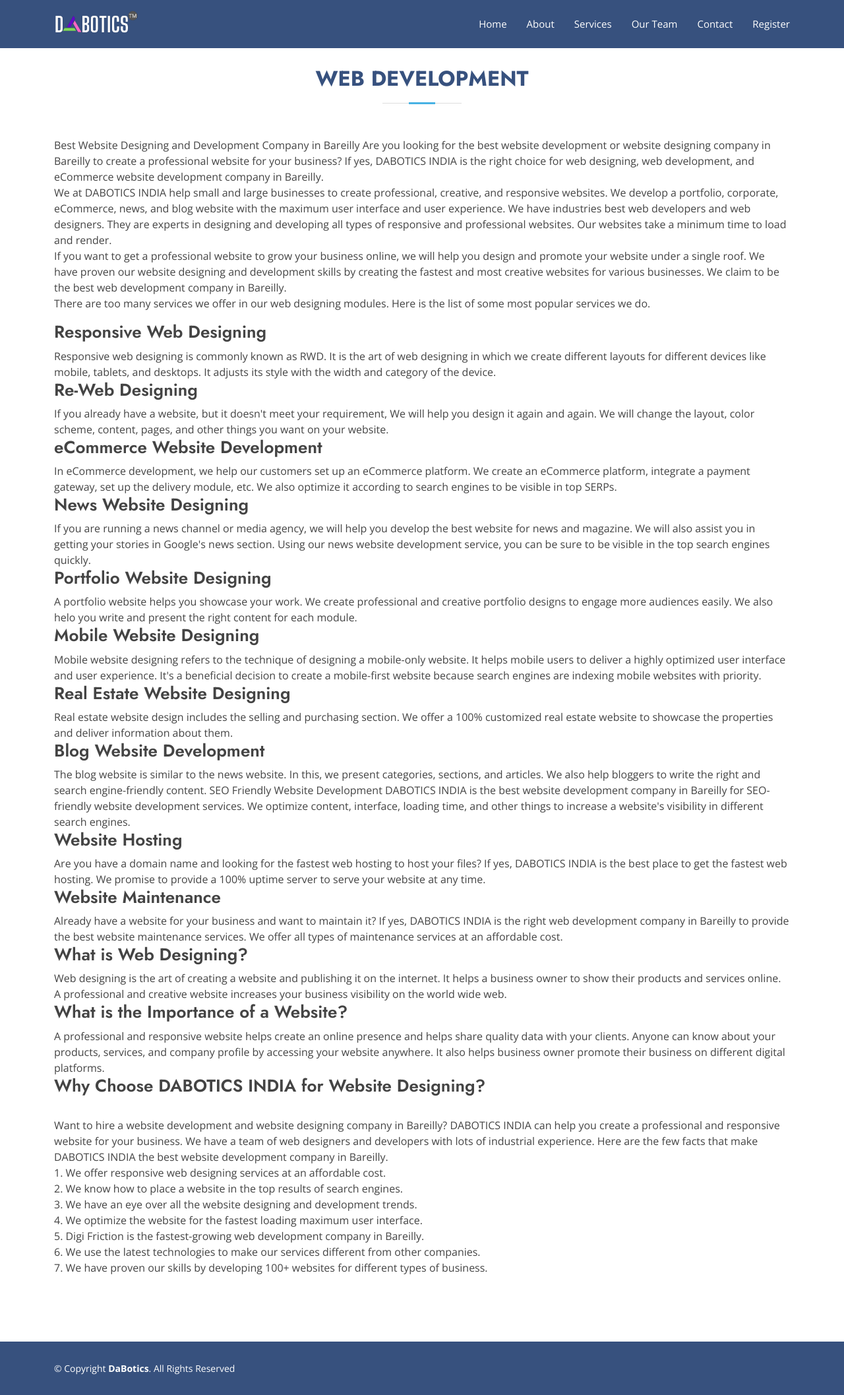
After one commit to IP-Coder/Dabotics, a PHP site: page /Appdevelopment.php in a window 1280 px wide. The commit adds this page. Shown: the whole page at 66% size. Run offline with PHP 8.4, Linux system fonts and the light colour scheme.

Commit message:
Adding services

```diff
--- /dev/null
+++ b/Appdevelopment.php
@@ -0,0 +1,150 @@
+<!DOCTYPE html>
+<html lang="en">
+
+<head>
+
+    <title>Services</title>
+    <?php
+    include 'Header.php'
+    ?>
+    <script async src="https://pagead2.googlesyndication.com/pagead/js/adsbygoogle.js?client=ca-pub-7545298674584153"
+        crossorigin="anonymous"></script>
+</head>
+
+<body>
+    <!-- ======= Header ======= -->
+    <?php
+    include 'Navebar.php'
+    ?>
+    <!-- End Header -->
+    <!-- ======= Services Section ======= -->
+    <section id="services" class="about">
+        <div class="container" data-aos="fade-up">
+
+            <div class="section-title">
+                <h2>Web Development</h2>
+            </div>
+
+            <div class="row content">
+                <div class="col-lg-12">
+
+                    <p>Best Website Designing and Development Company in Bareilly
+                        Are you looking for the best website development or website designing company in Bareilly to
+                        create a professional website for your business? If yes, DABOTICS INDIA is the right choice for
+                        web designing, web development, and eCommerce website development company in Bareilly.
+                        <br>
+                        We at DABOTICS INDIA help small and large businesses to create professional, creative, and
+                        responsive websites. We develop a portfolio, corporate, eCommerce, news, and blog website with
+                        the maximum user interface and user experience.
+                        We have industries best web developers and web designers. They are experts in designing and
+                        developing all types of responsive and professional websites. Our websites take a minimum time
+                        to load and render.
+                        <br>
+                        If you want to get a professional website to grow your business online, we will help you design
+                        and promote your website under a single roof. We have proven our website designing and
+                        development skills by creating the fastest and most creative websites for various businesses. We
+                        claim to be the best web development company in Bareilly.
+                        <br>
+                        There are too many services we offer in our web designing modules. Here is the list of some most
+                        popular services we do.
+                    <h3>Responsive Web Designing</h3>
+                    Responsive web designing is commonly known as RWD. It is the art of web designing in which we
+                    create different layouts for different devices like mobile, tablets, and desktops. It adjusts
+                    its style with the width and category of the device.
+                    <h3>Re-Web Designing</h3>
+                    If you already have a website, but it doesn't meet your requirement, We will help you design it
+                    again and again. We will change the layout, color scheme, content, pages, and other things you
+                    want on your website.
+                    <h3>eCommerce Website Development</h3>
+                    In eCommerce development, we help our customers set up an eCommerce platform. We create an
+                    eCommerce platform, integrate a payment gateway, set up the delivery module, etc. We also
+                    optimize it according to search engines to be visible in top SERPs.
+                    <h3>News Website Designing</h3>
+                    If you are running a news channel or media agency, we will help you develop the best website for
+                    news and magazine. We will also assist you in getting your stories in Google's news section.
+                    Using our news website development service, you can be sure to be visible in the top search
+                    engines quickly.
+                    <h3>Portfolio Website Designing</h3>
+                    A portfolio website helps you showcase your work. We create professional and creative portfolio
+                    designs to engage more audiences easily. We also helo you write and present the right content
+                    for each module.
+                    <h3>Mobile Website Designing</h3>
+                    Mobile website designing refers to the technique of designing a mobile-only website. It helps
+                    mobile users to deliver a highly optimized user interface and user experience. It's a beneficial
+                    decision to create a mobile-first website because search engines are indexing mobile websites
+                    with priority.
+                    <h3>Real Estate Website Designing</h3>
+                    Real estate website design includes the selling and purchasing section. We offer a 100%
+                    customized real estate website to showcase the properties and deliver information about them.
+                    <h3>Blog Website Development</h3>
+                    The blog website is similar to the news website. In this, we present categories, sections, and
+                    articles. We also help bloggers to write the right and search engine-friendly content.
+                    SEO Friendly Website Development
+                    DABOTICS INDIA is the best website development company in Bareilly for SEO-friendly website
+                    development services. We optimize content, interface, loading time, and other things to increase
+                    a website's visibility in different search engines.
+                    <h3>Website Hosting</h3>
+                    Are you have a domain name and looking for the fastest web hosting to host your files? If yes,
+                    DABOTICS INDIA is the best place to get the fastest web hosting. We promise to provide a 100%
+                    uptime server to serve your website at any time.
+                    <h3>Website Maintenance</h3>
+                    Already have a website for your business and want to maintain it? If yes, DABOTICS INDIA is the
+                    right web development company in Bareilly to provide the best website maintenance services. We
+                    offer all types of maintenance services at an affordable cost.
+                    <br>
+                    <h3>What is Web Designing?</h3>
+                    Web designing is the art of creating a website and publishing it on the internet. It helps a
+                    business owner to show their products and services online. A professional and creative website
+                    increases your business visibility on the world wide web.
+                    <h3>What is the Importance of a Website?</h3>
+                    A professional and responsive website helps create an online presence and helps share quality
+                    data with your clients. Anyone can know about your products, services, and company profile by
+                    accessing your website anywhere. It also helps business owner promote their business on
+                    different digital platforms.
+                    <h3>Why Choose DABOTICS INDIA for Website Designing?</h3>
+                    <br>
+                    Want to hire a website development and website designing company in Bareilly? DABOTICS INDIA can
+                    help you create a professional and responsive website for your business. We have a team of web
+                    designers and developers with lots of industrial experience. Here are the few facts that make
+                    DABOTICS INDIA the best website development company in Bareilly. <br>
+                    1. We offer responsive web designing services at an affordable cost. <br>
+                    2. We know how to place a website in the top results of search engines. <br>
+                    3. We have an eye over all the website designing and development trends. <br>
+                    4. We optimize the website for the fastest loading maximum user interface. <br>
+                    5. Digi Friction is the fastest-growing web development company in Bareilly. <br>
+                    6. We use the latest technologies to make our services different from other companies. <br>
+                    7. We have proven our skills by developing 100+ websites for different types of business. <br>
+                    </p>
+
+                </div>
+                <!-- <div class="col-lg-5 align-items-stretch order-1 order-lg-2 img" data-aos="zoom-in"
+                    data-aos-delay="150">
+                    <img style=" width: 100%; margin-left: 14%;" src="assets/img/project/Workshop1.png" alt="">
+                    <img style=" width: 100%; margin-left: 14%; margin-top:10%" src="assets/img/project/Workshop2.png"
+                        alt="">
+
+                </div> -->
+            </div>
+
+        </div>
+        <!-- My Google Ads Here Dont Touch This Code -->
+        <script async
+            src="https://pagead2.googlesyndication.com/pagead/js/adsbygoogle.js?client=ca-pub-7545298674584153"
+            crossorigin="anonymous"></script>
+        <!-- FirstAd -->
+        <ins class="adsbygoogle" style="display:block" data-ad-client="ca-pub-7545298674584153"
+            data-ad-slot="4270295808" data-ad-format="auto" data-full-width-responsive="true"></ins>
+        <script>
+        (adsbygoogle = window.adsbygoogle || []).push({});
+        </script>
+        <!-- My Google Ads Here Dont Touch This Code -->
+    </section><!-- End Services Sectin -->
+    <!-- ======= Footer ======= -->
+    <?php
+    include 'Footer.php'
+    ?>
+    <!-- End Footer -->
+
+</body>
+
+</html>
--- a/Webdev.php
+++ b/Webdev.php
@@ -2,12 +2,10 @@
 <html lang="en">
 
 <head>
-
     <title>Registration Form</title>
     <?php
     include 'Header.php'
     ?>
-
 </head>
 <style>
     .btn1 {
@@ -45,8 +43,7 @@
                 </div>
                 <div class="col-6">
                     <label for="inputAddress" class="form-label">Phone Number <sup style="color: red;"> *</sup></label>
-                    <input type="tel" name="number" pattern="[0-9]{10}" required class="form-control" id="inputAddress"
-                        placeholder="9874****21">
+                    <input type="tel" name="number" pattern="[0-9]{10}" required class="form-control" id="inputAddress" placeholder="9874****21">
                 </div>
                 <div class="col-md-6">
                     <label for="inputState" class="form-label"> Course<sup style="color: red;">*</sup>
```
Also changed, not shown: Digitalmarketing.php (added, +150 -0 lines), Webdevelopment.php (added, +150 -0 lines), index.php (+33 -0 lines). Lines whose indentation alone changed are shown as unchanged.
